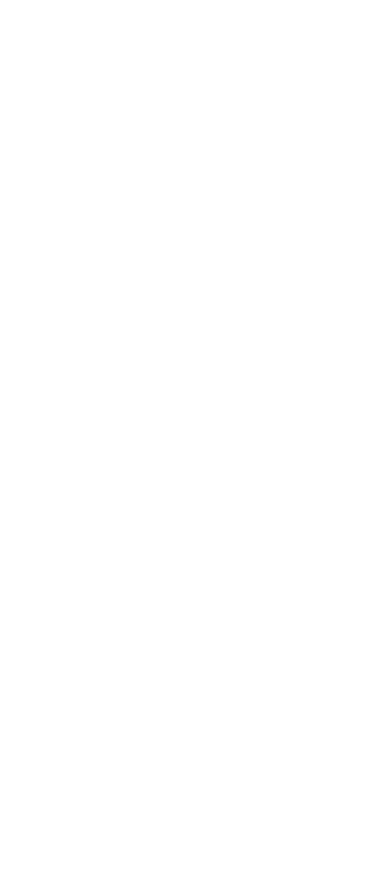
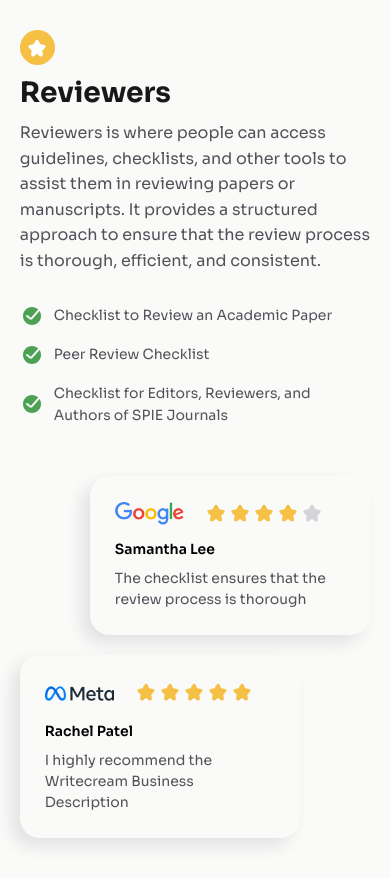
Before and after one commit to RodCri/TestimonialPAge, a plain HTML site: page index.html in a window 390 px wide. Before the commit the page ends 844 px from the top, so only its background shows below. Drawn offline with nearby package versions, Linux system fonts and the light colour scheme; files that its build step writes are made by us from their sources.

Commit message:
add style mobile

```diff
--- a/index.html
+++ b/index.html
@@ -5,11 +5,62 @@
   <meta charset="UTF-8">
   <meta name="viewport" content="width=device-width, initial-scale=1.0">
   <title>testimonial Page</title>
+  <link rel="preconnect" href="https://fonts.googleapis.com">
+  <link rel="preconnect" href="https://fonts.gstatic.com" crossorigin>
+  <link href="https://fonts.googleapis.com/css2?family=Sora:wght@200;300;400;600;700&display=swap" rel="stylesheet">
   <link rel="stylesheet" href="css/style.css">
 </head>
 
 <body>
-
+  <main class="content">
+    <section class="review">
+      <span class="review__fig">
+        <img src="img/Star_white.svg" alt="" class="review__icon">
+      </span>
+      <h1 class="review__title">Reviewers</h1>
+      <p class="review__info">Reviewers is where people can access guidelines, checklists, and other tools to assist
+        them in reviewing papers or manuscripts. It provides a structured approach to ensure that the review process is
+        thorough, efficient, and consistent.</p>
+      <li class="review__list">
+        <ul class="review__item"><img src="img/Done_ring_round_fill.svg" alt="">Checklist to Review an Academic Paper
+        </ul>
+        <ul class="review__item"><img src="img/Done_ring_round_fill.svg" alt="">Peer Review Checklist</ul>
+        <ul class="review__item"><img src="img/Done_ring_round_fill.svg" alt="">Checklist for Editors, Reviewers, and
+          Authors of SPIE
+          Journals</ul>
+      </li>
+    </section>
+    <section class="cards">
+      <div class="card">
+        <header class="card__header">
+          <img src="img/google-testimonial.png" alt="" class="card__icon">
+          <div class="card__stars">
+            <img src="img/Star_fill.svg" alt="">
+            <img src="img/Star_fill.svg" alt="">
+            <img src="img/Star_fill.svg" alt="">
+            <img src="img/Star_fill.svg" alt="">
+            <img src="img/Star_fill_gray.svg" alt="">
+          </div>
+        </header>
+        <h3 class="card__user">Samantha Lee</h3>
+        <p class="card__testimonial">The checklist ensures that the review process is thorough</p>
+      </div>
+      <div class="card">
+        <header class="card__header">
+          <img src="img/meta-testimonial.png" alt="" class="card__icon">
+          <div class="card__stars">
+            <img src="img/Star_fill.svg" alt="">
+            <img src="img/Star_fill.svg" alt="">
+            <img src="img/Star_fill.svg" alt="">
+            <img src="img/Star_fill.svg" alt="">
+            <img src="img/Star_fill.svg" alt="">
+          </div>
+        </header>
+        <h3 class="card__user">Rachel Patel</h3>
+        <p class="card__testimonial">I highly recommend the Writecream Business Description</p>
+      </div>
+    </section>
+  </main>
 </body>
 
 </html>
--- /dev/null
+++ b/sass/_mixins.scss
@@ -0,0 +1,34 @@
+@use 'variables' as v;
+@mixin card{
+  width: 80%;
+  max-width: 340px;
+  background-color: v.$bg-container;
+  box-shadow: -8px 8px 16px 0px #e2e2e2;
+  display: flex;
+  flex-direction: column;
+  gap: 1rem;
+  border-radius: 2rem;
+  padding: 2.5rem;
+  &__header{
+    display: flex;
+    gap: 2rem;
+    align-items: center;
+    margin-bottom: .5rem;
+    .card__icon{
+      width: 30%;
+    }
+    .card__stars{
+      display: flex;
+      align-items: center;
+    }
+  }
+  &__user{
+    font-size: 1.4rem;
+    font-weight: 600;
+  }
+  &__testimonial{
+    font-size: 1.4rem;
+    line-height: 1.5;
+    color: v.$bg-start-not;
+  }
+}
--- /dev/null
+++ b/sass/_variables.scss
@@ -0,0 +1,7 @@
+$bg-start: #F5C044;
+$bg-check: #4CA154;
+$text-title: #18181B;
+$bg-start-not: #52525A;
+$bg-body: #D4D4D8;
+$bg-container: #FAFAF9;
+$bg-card: #FFFFFF;
--- a/sass/style.scss
+++ b/sass/style.scss
@@ -0,0 +1,77 @@
+@use 'variables' as v;
+@use 'mixins' as m;
+*{
+  padding: 0;
+  margin: 0;
+  box-sizing: border-box;
+}
+html{
+  font-size: 62.5%;
+}
+body{
+  font-family: 'Sora', sans-serif;
+  font-size: 1.8rem;
+  background-color: v.$bg-container;
+}
+.content{
+  width: 95%;
+  max-width: 1440px;
+  margin: 2rem auto;
+  background-color: v.$bg-container;
+  .review{
+    display: flex;
+    flex-direction: column;
+    gap: 1rem;
+    padding: 1rem;
+    &__fig{
+      width: 35px;
+      height: 35px;
+      background-color: v.$bg-start;
+      border-radius: 50%;
+      display: flex;
+      justify-content: center;
+      align-items: center;
+    }
+    &__title{
+      font-size: 2.8rem;
+      color: v.$text-title;
+    }
+    &__info{
+      font-size: 1.6rem;
+      line-height: 1.6;
+      color: v.$bg-start-not;
+    }
+    &__list{
+      list-style: none;
+      font-size: 1.4rem;
+      display: flex;
+      flex-direction: column;
+      gap: 1.5rem;
+      color: v.$bg-start-not;
+      margin: 2rem 0;
+      .review__item{
+        display: flex;
+        align-items: center;
+        gap: 1rem;
+        line-height: 1.6;
+      }
+    }
+  }
+  .cards{
+    display: flex;
+    flex-direction: column;
+    align-items: center;
+    gap: 2rem;
+    padding: 2rem 1rem;
+    :first-child{
+      align-self: flex-end
+    }
+    :last-child{
+      align-self: flex-start
+    }
+    .card{
+      @include m.card;
+    }
+  }
+
+}
```
Also changed, not shown: css/style.css (added), img/Done_ring_round_fill.svg (added), img/Star_fill.svg (added), img/Star_fill_gray.svg (added), img/Star_white.svg (added), img/google-testimonial.png (added), img/meta-testimonial.png (added), 1 other file.
